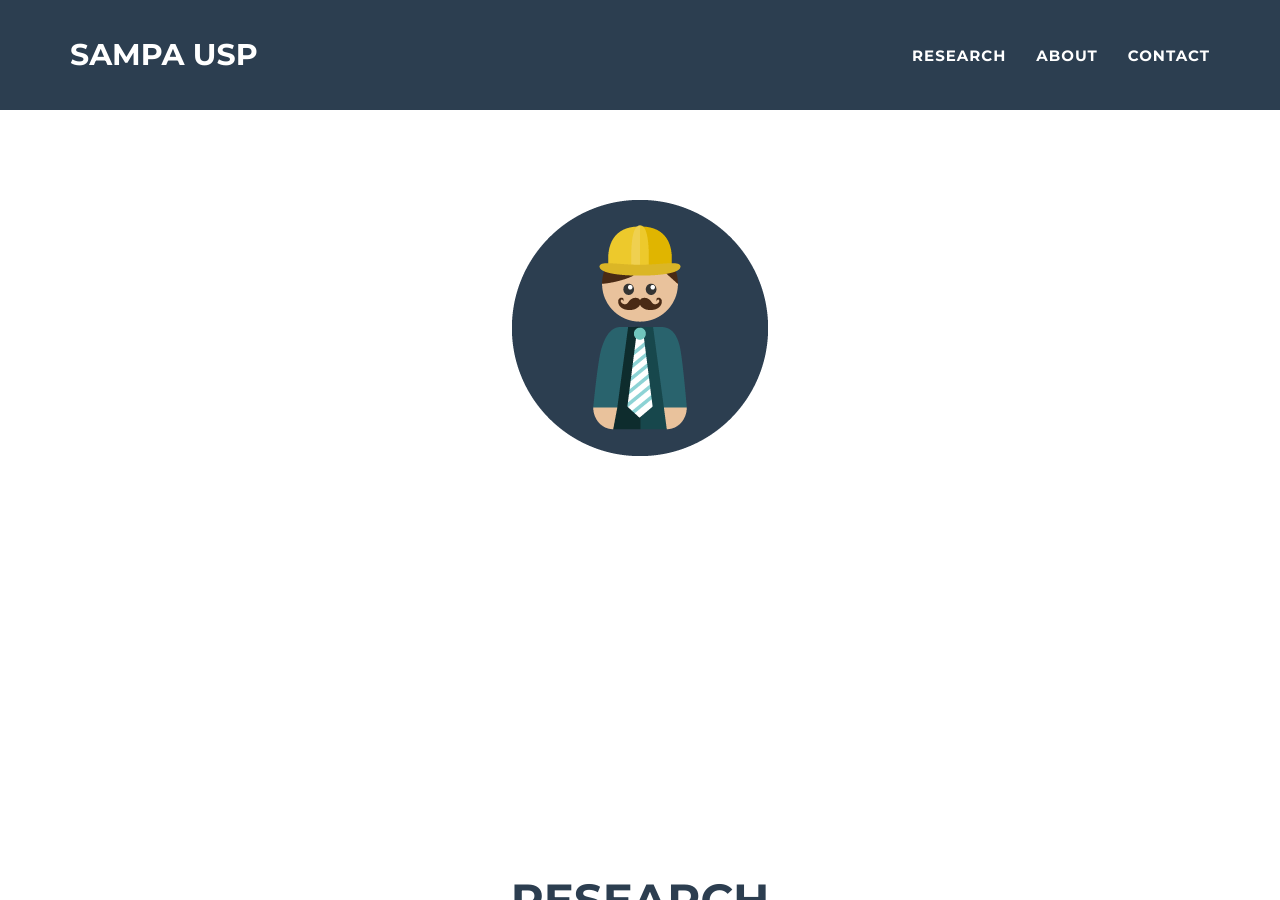
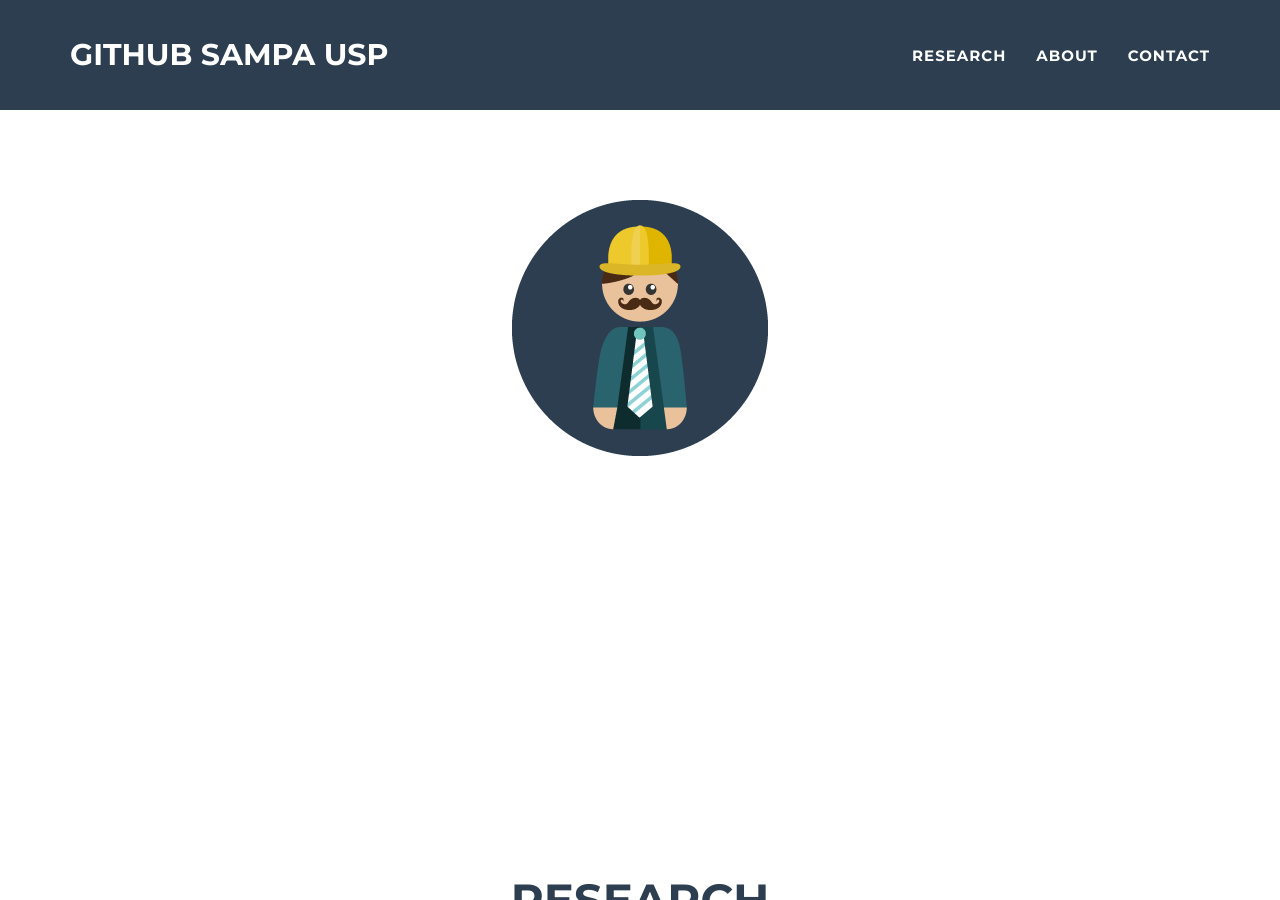
Before and after one commit to Sampa-USP/sampa-usp.github.io, a Jekyll site: the page built from _posts/2014-07-18-project-1.markdown, in a window 1280 px wide and 900 px high. Built offline with Jekyll 4.4.1, drawn with Linux system fonts in a browser that asks for light colours; some of the changed text lies outside the part shown.

Commit message:
Update files

```diff
--- a/_config.yml
+++ b/_config.yml
@@ -1,5 +1,5 @@
 # Site settings
-title: SAMPA USP
+title: GitHub SAMPA USP
 email: your-email@domain.com
 url: https://github.com/jeromelachaud/freelancer-theme
 description: "Write an awesome description for your new site here. You can edit this line in _config.yml. It will appear in your document head meta (for Google search results) and in your feed.xml site description."
@@ -34,7 +34,7 @@ color:
 footer:
   copyright: Jekyll
   location: Location
-  social: Around the Web
+  social: Social Media
   credits: Credits
 
 # Social networks usernames (many more available: google-plus, flickr, dribbble, pinterest, instagram, tumblr, linkedin, etc.)
--- a/_includes/head.html
+++ b/_includes/head.html
@@ -25,6 +25,7 @@
   <link rel="stylesheet" href="{{ " css/font-awesome/css/all.min.css" }}">
   <link href="//fonts.googleapis.com/css?family=Montserrat:400,700" rel="stylesheet" type="text/css">
   <link href="//fonts.googleapis.com/css?family=Lato:400,700,400italic,700italic" rel="stylesheet" type="text/css">
+  <link href="https://fonts.googleapis.com/css2?family=IBM+Plex+Sans:wght@400;600;700&display=swap" rel="stylesheet">
 
   <!-- HTML5 Shim and Respond.js IE8 support of HTML5 elements and media queries -->
   <!-- WARNING: Respond.js doesn't work if you view the page via file:// -->
--- a/style.css
+++ b/style.css
@@ -1,3 +1,12 @@
 ---
 layout: style
 ---
+
+:root {
+  --font-custom: "IBM Plex Sans", "Montserrat", sans-serif;
+}
+
+/* aplica globalmente */
+body, nav, .navbar, .navbar-nav, h1, h2, h3, h4, h5, h6, p {
+  font-family: var(--font-custom) !important;
+}
```
